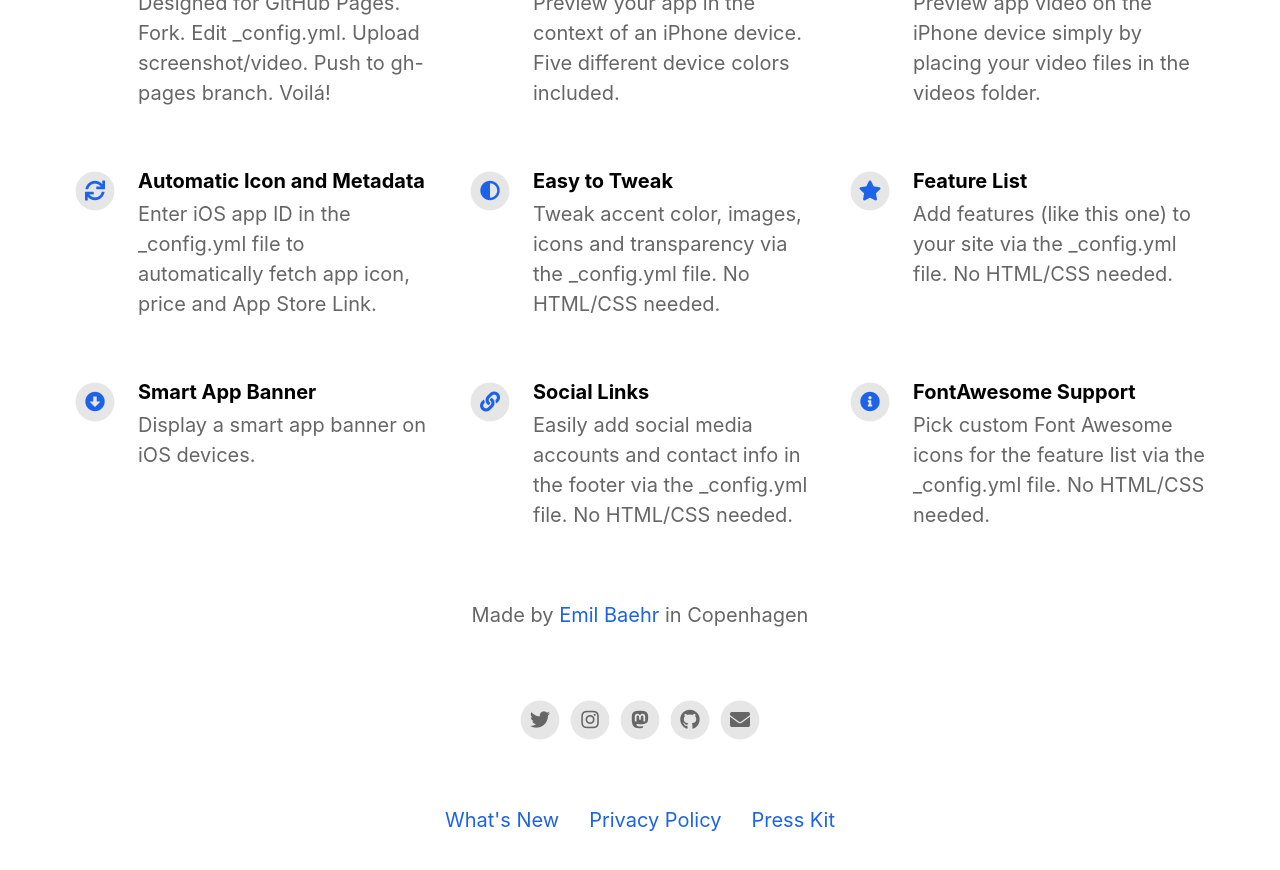
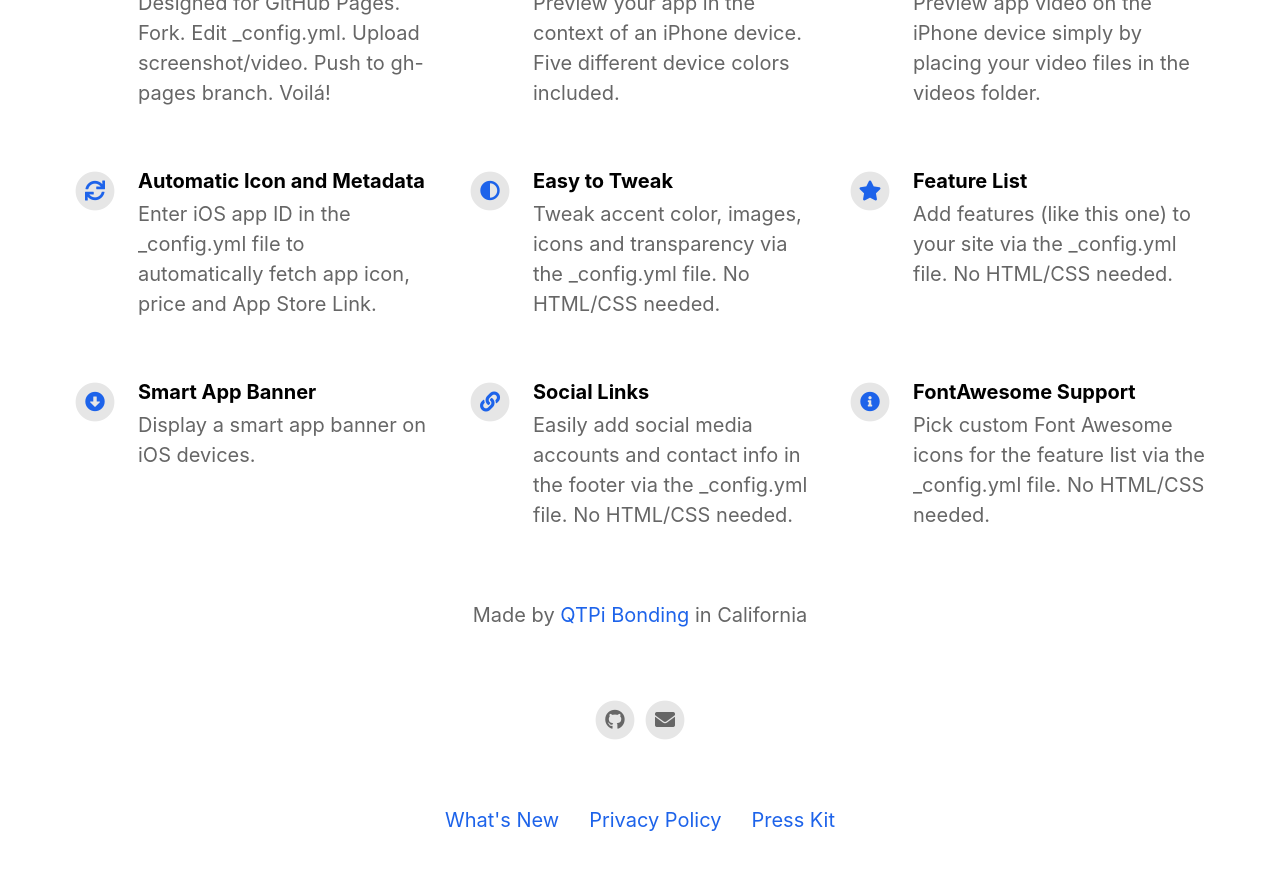
Before and after one commit to qtpi-bonding-org/qtpi-info-website, a Jekyll site: the page built from index.html, in a window 1280 px wide and 900 px high, scrolled down 1124 px. Shown: the top 870 px of the window. Built offline with Jekyll 4.4.1, drawn with Linux system fonts in a browser that asks for light colours; nearby versions of some CDN libraries.

Commit message:
replaced default info

```diff
--- a/_config.yml
+++ b/_config.yml
@@ -7,7 +7,7 @@ ios_app_country                           : us
 
 appstore_link                             :                                           # Automatically populates if not set and if iOS app ID is set. Otherwise enter manually.
 playstore_link                            :                                           # Enter Google Play Store URL.
-presskit_download_link                    : https://emilbaehr.com                                          # Enter a link to downloadable file or (e.g. public Dropbox link to a .zip file).
+presskit_download_link                    : https://qtpi.app                                          # Enter a link to downloadable file or (e.g. public Dropbox link to a .zip file).
                                                                                       # Or upload your press kit file to assets and set path accordingly (e.g. "assets/your_press_kit.zip").
 
 app_icon                                  : # assets/appicon.png                      # Automatically populates if not set and if iOS app ID is set.  Otherwise enter path to icon file manually.
@@ -20,16 +20,16 @@ enable_smart_app_banner                   : true
 
 
 # Information About Yourself
-your_name                                 : Emil Baehr
-your_link                                 : https://emilbaehr.com
-your_city                                 : Copenhagen
-email_address                             : emil.baehr@gmail.com
+your_name                                 : QTPi Bonding
+your_link                                 : https://qtpi.app
+your_city                                 : California
+email_address                             : qtpi-bonding@protonmail.com
 facebook_username                         :
-instagram_username                        : ebaehr
-twitter_username                          : ebaehr
-github_username                           : emilbaehr
+instagram_username                        :
+twitter_username                          :
+github_username                           : qtpi-bonding
 youtube_username                          :
-mastodon_link                             : https://mastodon.social/@ebaehr
+mastodon_link                             :
 
 
 
```
Also changed, not shown: _pages/changelog.md (+1 -1 lines).
